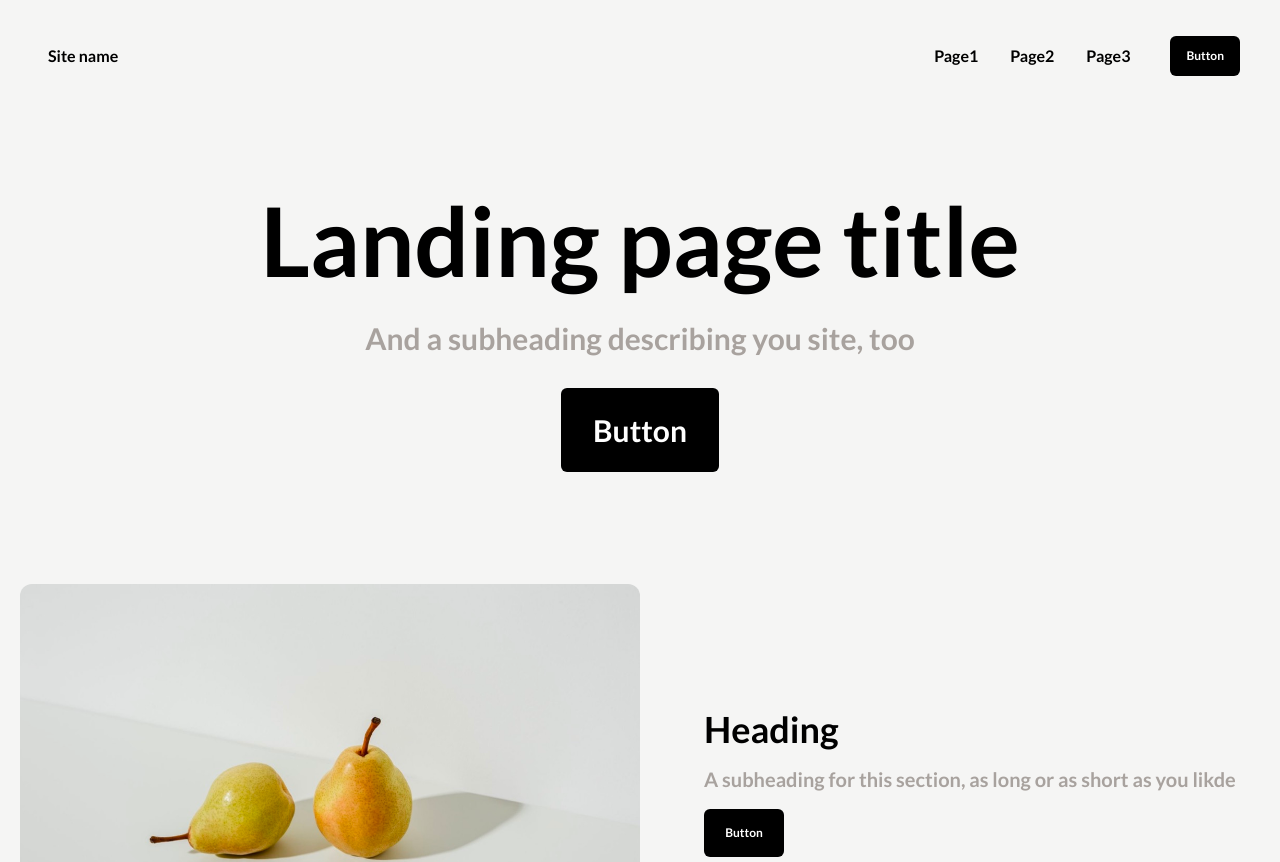
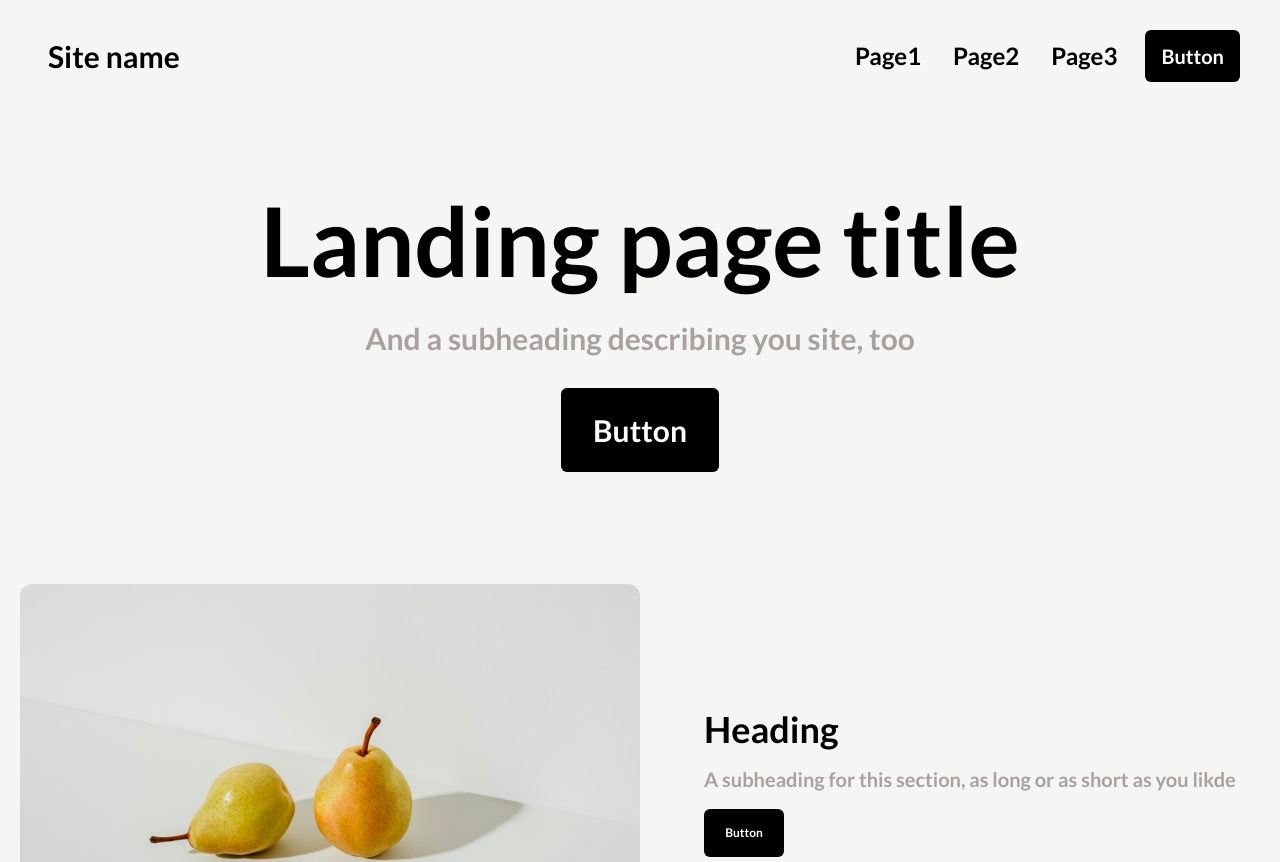
Before and after one commit to YM202c2100/figma-reproduction, a Next.js app: page / in a window 1280 px wide. Shown: the top 862 px of the page. Built offline with nearby package versions, Linux system fonts and the light colour scheme.

Commit message:
[update] ヘッダー部分の文字サイズをレスポンシブ対応
lg,xl,2xlで変化

```diff
--- a/app/components/header.tsx
+++ b/app/components/header.tsx
@@ -2,14 +2,14 @@
 function Header(){
   return(
     <header className="flex flex-col items-center h-28 justify-center md:flex-row md:justify-between">
-      <div className="md:ml-12">Site name</div>
+      <div className="md:ml-12 lg:text-2xl xl:text-3xl">Site name</div>
       <nav className="flex">
-        <ul className="flex items-center">
-          <li className="">Page1</li>
-          <li className="ml-8">Page2</li>
-          <li className="ml-8">Page3</li>
+        <ul className="flex items-center lg:text-2xl 2xl:text-3xl">
+          <li className="mr-4">Page1</li>
+          <li className="mx-4">Page2</li>
+          <li className="mx-4">Page3</li>
         </ul>
-        <button className="text-xs ml-10 md:mr-10 bg-black text-white px-4 py-3 rounded-md">Button</button>
+        <button className="text-xs ml-3 md:mr-10 bg-black text-white px-4 py-3 rounded-md lg:text-sm xl:text-xl">Button</button>
       </nav>
     </header>
   )
```
